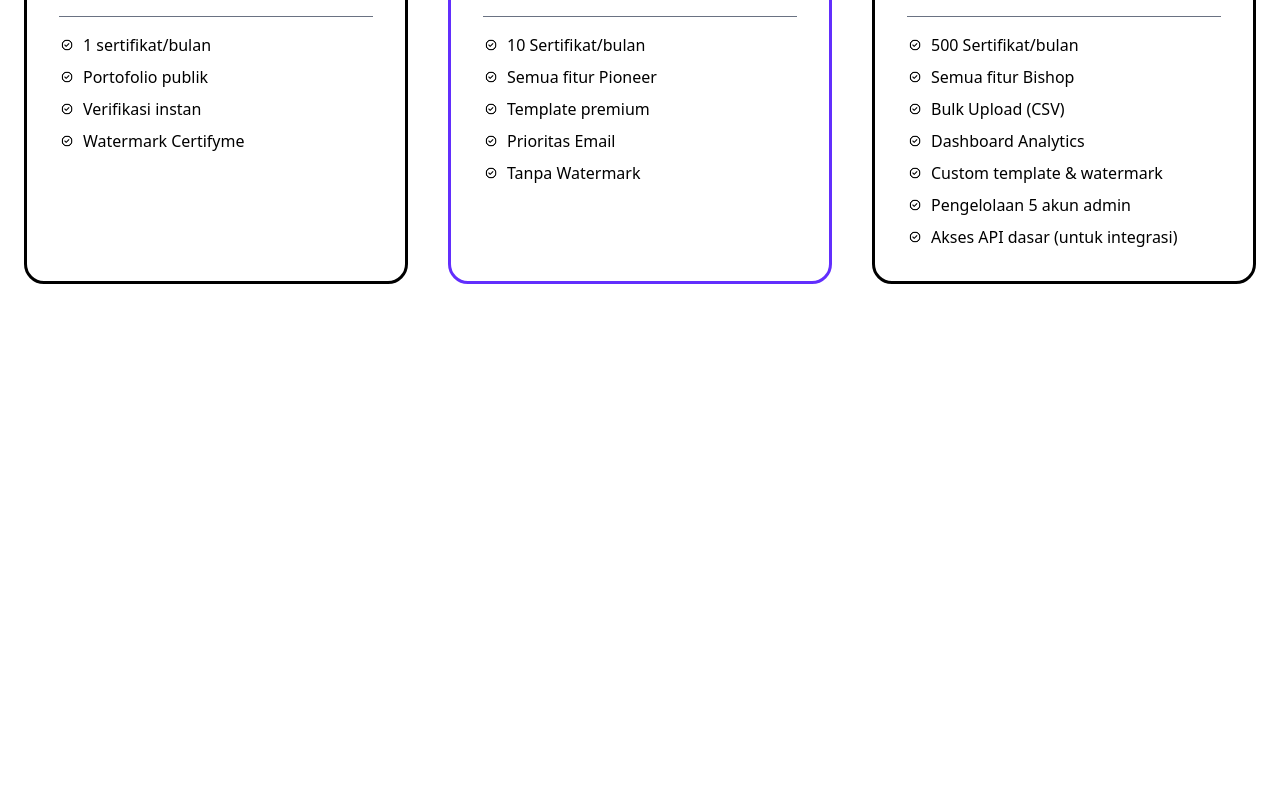
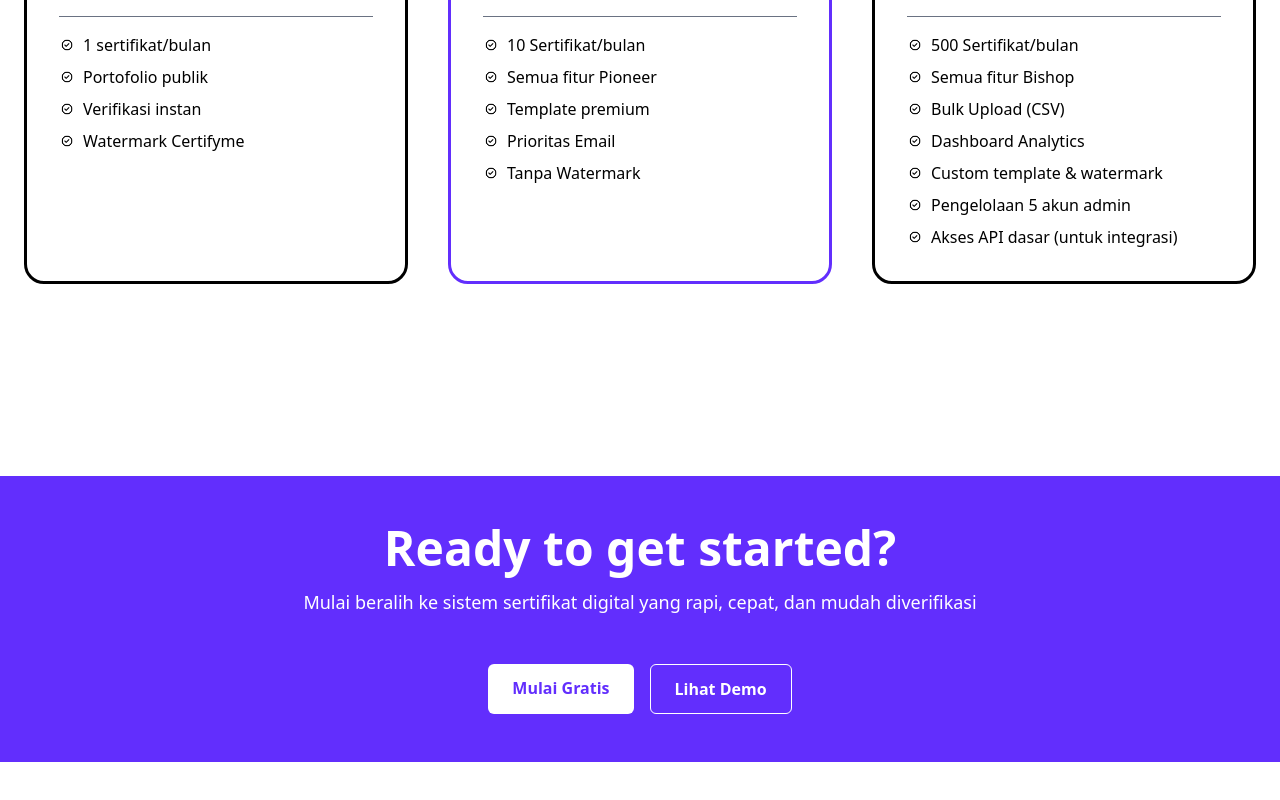
Before and after one commit to dilaindah/certifyme-fe, a Vue app: page / in a window 1280 px wide. Shown: the part 3561-4361 px from the top of the page. Before the commit the page ends 3941 px from the top, so only its background shows below. Built offline with nearby package versions, Linux system fonts and the light colour scheme.

Commit message:
Add section CTA Final

```diff
--- a/src/views/LandingPage.vue
+++ b/src/views/LandingPage.vue
@@ -317,7 +317,40 @@
       </div>
     </section>
 
+    <!-- CTA FINAL SECTION FULL WIDTH -->
+    <section class="w-full bg-white py-24">
+      <!-- Card full width -->
+      <div class="w-full bg-[#622EFD] p-12 flex flex-col items-center text-center">
+        <!-- Title -->
+        <h2 class="text-5xl font-bold text-white mb-4">
+          Ready to get started?
+        </h2>
 
+        <!-- Paragraph -->
+        <p class="text-white text-lg mb-6">
+          Mulai beralih ke sistem sertifikat digital yang rapi, cepat, dan mudah diverifikasi
+        </p>
+
+        <!-- Button Group -->
+        <div class="mt-6 flex space-x-4">
+          <!-- Mulai Gratis -->
+          <a
+            href="/register"
+            class="px-6 py-3 bg-white text-[#622EFD] rounded-md font-semibold hover:bg-[#E9DEFF] transition"
+          >
+            Mulai Gratis
+          </a>
+
+          <!-- Lihat Demo -->
+          <a
+            href="/demo"
+            class="px-6 py-3 bg-transparent border border-white text-white rounded-md font-semibold hover:bg-white hover:text-[#622EFD] transition"
+          >
+            Lihat Demo
+          </a>
+        </div>
+      </div>
+    </section>
   </div>
 </template>
 
```
